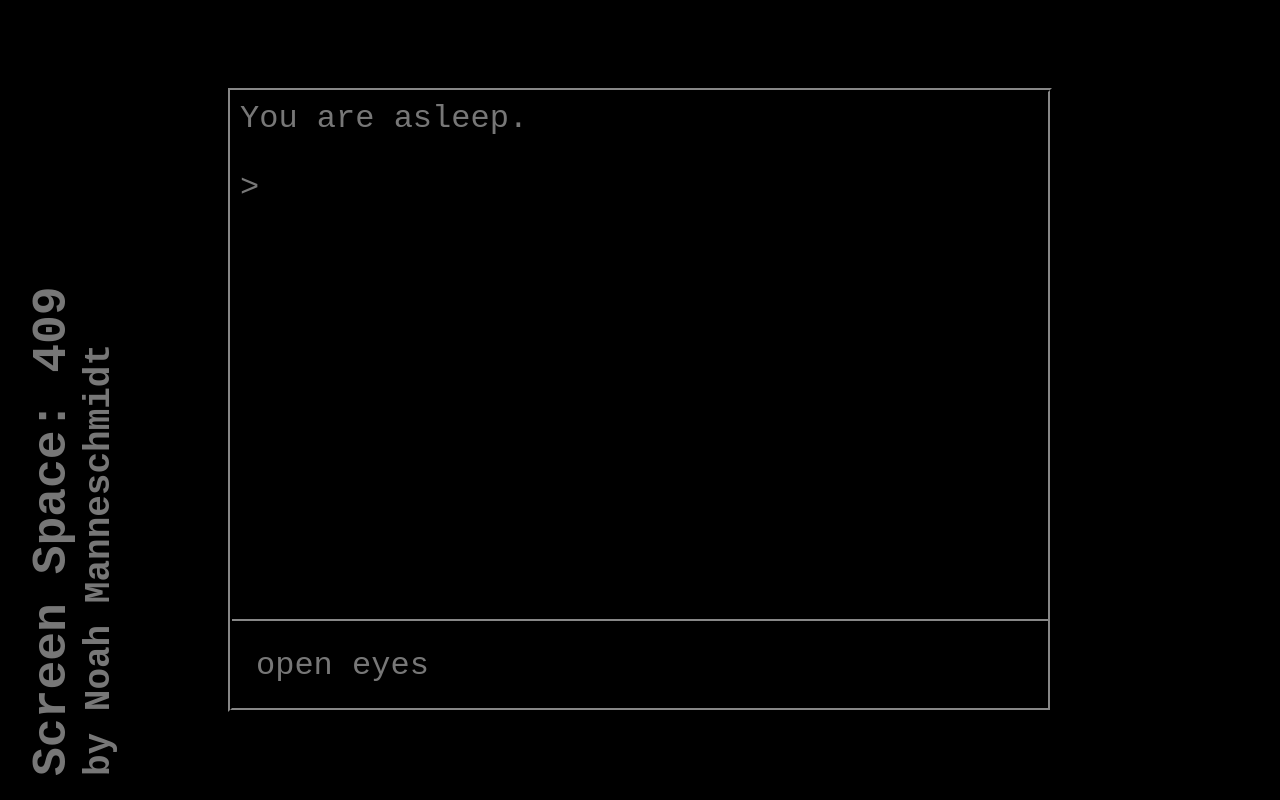
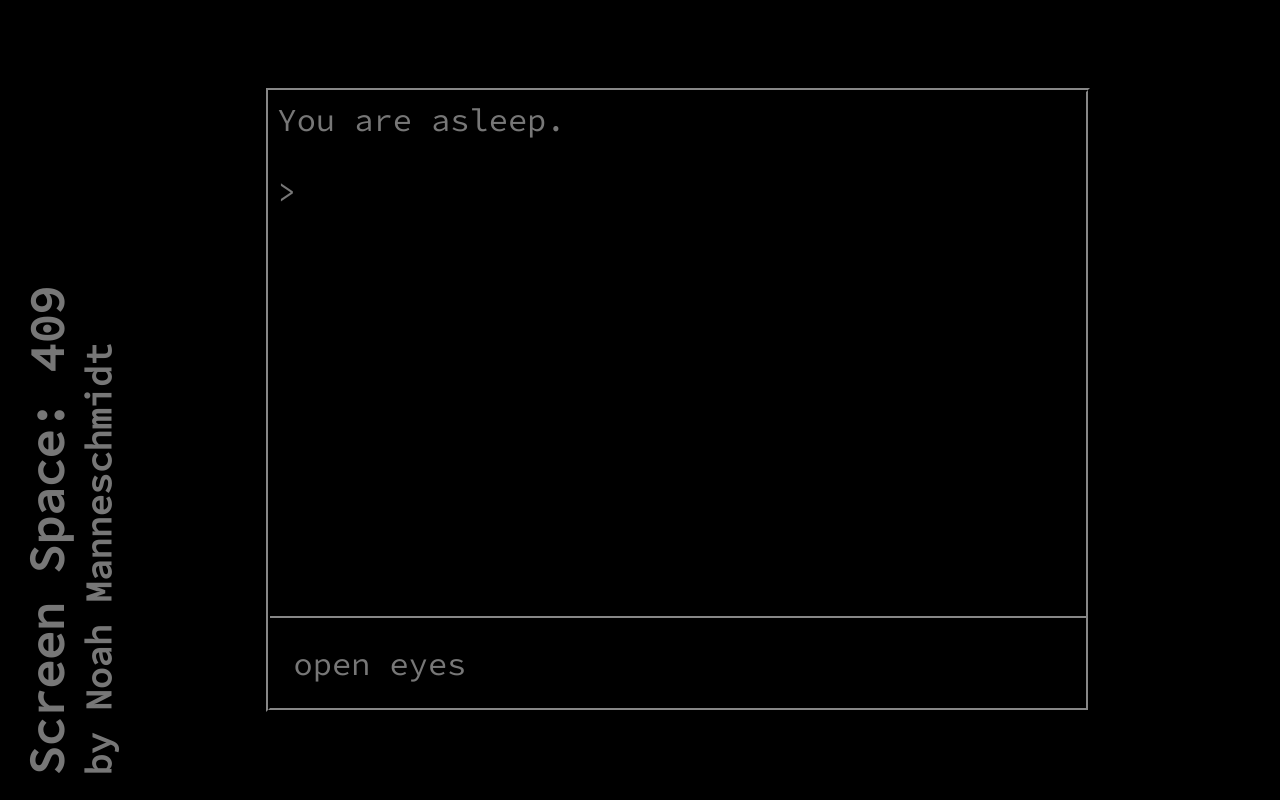
Before and after one commit to noahm/ld31, a plain HTML site: page index.html in a window 1280 px wide. Drawn offline with Linux system fonts and the light colour scheme.

Commit message:
Fix display bugs, add proper font

```diff
--- a/style.css
+++ b/style.css
@@ -1,3 +1,5 @@
+@import url(http://fonts.googleapis.com/css?family=Source+Code+Pro);
+
 html, body {
 	height: 100%;
 }
@@ -5,7 +7,7 @@ html, body {
 body {
 	background-color: black;
 	color: #777;
-	font-family: monospace;
+	font-family: 'Source Code Pro', monospace;
 	font-size: 18pt;
 	margin: 0;
 	flex-direction: column;
@@ -34,6 +36,8 @@ body {
 	width: 800px;
 	height: 600px;
 	overflow: hidden;
+	margin-left: 75px;
+	background-color: black;
 }
 
 #text p {
```
Also changed, not shown: index.html (+0 -1 lines).
